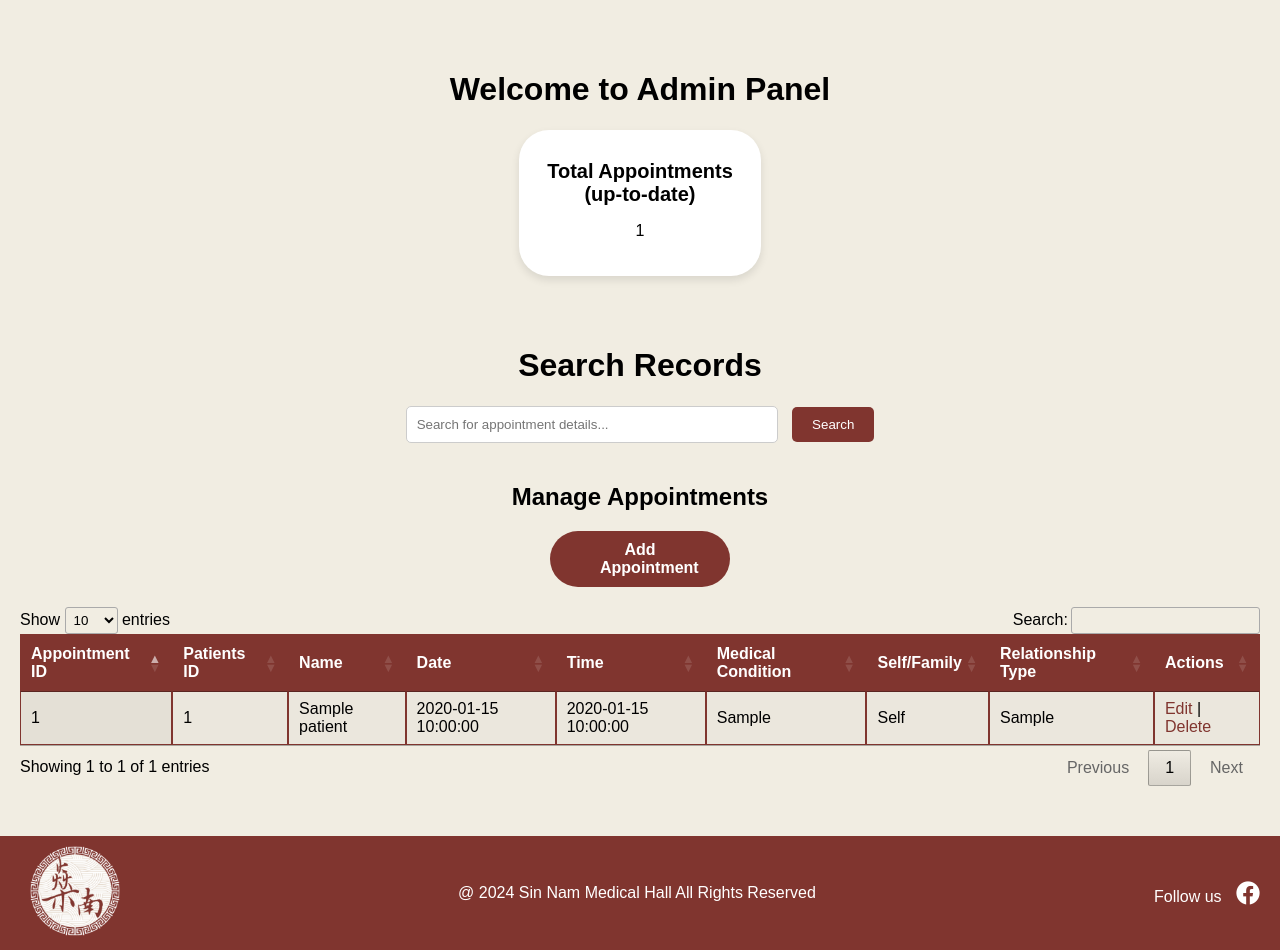
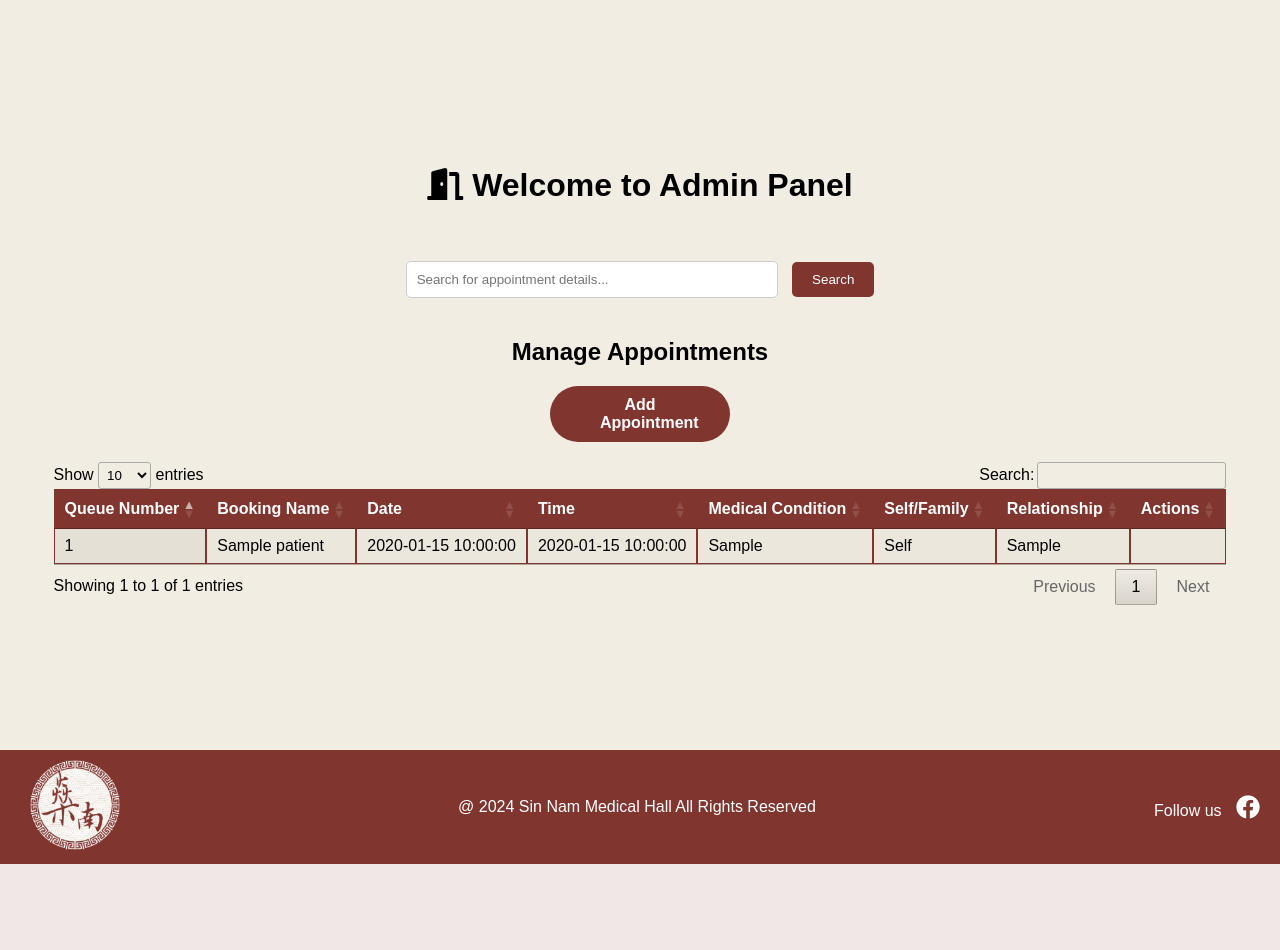
Before and after one commit to weih3ng/SINNAM_FYP, a PHP site: page /manageAppointments.php in a window 1280 px wide. Shown: the part 114-1064 px from the top of the page. After the commit the page ends 978 px from the top, so only its background shows below. Run offline with PHP 8.4, Linux system fonts and the light colour scheme; tables that the repository leaves empty or names only in its code hold one stand-in row (values such as "Sample post"); some libraries are stand-ins or nearby versions.

Commit message:
removed unnecessary elements, added day restriction, edited some things.

```diff
--- a/adminAddUser.php
+++ b/adminAddUser.php
@@ -163,7 +163,7 @@ if ($_SERVER['REQUEST_METHOD'] == 'POST' && isset($_POST['name'])) {
 
     <!-- Admin Panel Container -->
     <div class="admin-panel-container">
-        <h1>Add New User</h1>
+        <h1><i class="fas fa-user-plus"></i> Add New User</h1>
         <div class="form-container">
             <form action="AdminAddUser.php" method="POST">
                 <label for="name" class="required-label">Name:</label>
--- a/manageAppointments.php
+++ b/manageAppointments.php
@@ -80,12 +80,6 @@ $appointments_sql = "SELECT a.appointment_id, a.patients_id, a.doctor_id, a.date
         FROM appointments AS a
         INNER JOIN patients AS p ON a.patients_id = p.patients_id";
 $appointments_result = mysqli_query($link, $appointments_sql);
-
-// Count total appointments(statistics)
-$total_appointments_sql = "SELECT COUNT(*) as total_appointments FROM appointments";
-$total_appointments_result = mysqli_query($link, $total_appointments_sql);
-$total_appointments_row = mysqli_fetch_assoc($total_appointments_result);
-$total_appointments = $total_appointments_row['total_appointments'];
 ?>
 
 <!DOCTYPE html>
@@ -120,16 +114,16 @@ $total_appointments = $total_appointments_row['total_appointments'];
             display: flex;
             justify-content: space-around;
             width: 65%;
-            margin-bottom: 50px;
+            margin-bottom: 30px;
         }
 
         .stat-box {
             background-color: #ffffff;
-            padding: 20px;
+            padding: 15px;
             border-radius: 30px;
             box-shadow: 0 4px 8px rgba(0, 0, 0, 0.1);
             text-align: center;
-            width: 25%;
+            width: 40%;
         }
 
         .stat-box h3 {
@@ -282,6 +276,10 @@ $total_appointments = $total_appointments_row['total_appointments'];
         .button-container button:hover {
             background-color: #6b2c27;
         }
+
+        td a.edit-link {
+            color: green;
+        }
     </style>
 </head>
 <body>
@@ -296,8 +294,6 @@ $total_appointments = $total_appointments_row['total_appointments'];
         </div>
 
     <!-- Sign Up & Login Button -->
-
-
     <?php
     if (isset($_SESSION['username'])) {
     // Display 'Welcome, username'
@@ -318,17 +314,7 @@ if (isset($_SESSION['username'])) {
 
     <!-- Admin Panel Container -->
     <div class="admin-panel-container">
-        <h1>Welcome to Admin Panel</h1>
-        <div class="statistics-container">
-            <div class="stat-box">
-                <h3>Total Appointments (up-to-date)</h3>
-                <p><?php echo $total_appointments; ?></p>
-            </div>
-        </div>
-
-        <div class="record-links">
-            <h1>Search Records</h1>
-        </div>
+        <h1><i class="fas fa-door-open"></i> Welcome to Admin Panel</h1><br><br>
 
         <div class="search-container">
             <input type="text" id="searchInput" placeholder="Search for appointment details...">
@@ -343,39 +329,45 @@ if (isset($_SESSION['username'])) {
         <table id="appointmentsTable" class="display">
             <thead>
             <tr>
-                <th>Appointment ID</th>
-                <th>Patients ID</th>
-                <th>Name</th>
+                <th>Queue Number</th>
+                <th>Booking Name</th>
                 <th>Date</th>
                 <th>Time</th>
                 <th>Medical Condition</th>
                 <th>Self/Family</th>
-                <th>Relationship Type</th>
+                <th>Relationship</th>
                 <th>Actions</th>
             </tr>
             </thead>
             <tbody>
             <?php
+            // Fetch current date
+            $current_date = date("Y-m-d");
+
             if ($appointments_result && mysqli_num_rows($appointments_result) > 0) {
                 while($row = mysqli_fetch_assoc($appointments_result)) {
                     $is_for_self_display = $row['is_for_self'] == 1 ? "Self" : "Family";
                     echo "<tr>
                             <td>{$row['appointment_id']}</td>
-                            <td>{$row['patients_id']}</td>
                             <td>{$row['name']}</td>
                             <td>{$row['date']}</td>
                             <td>{$row['time']}</td>
                             <td>{$row['medical_condition']}</td>
                             <td>{$is_for_self_display}</td>
                             <td>{$row['relationship_type']}</td>
-                            <td>
-                                <a href='#' class='edit-link' data-id='{$row['appointment_id']}' data-patients_id='{$row['patients_id']}' data-name='{$row['name']}' data-date='{$row['date']}' data-time='{$row['time']}' data-medical_condition='{$row['medical_condition']}' data-is_for_self='{$row['is_for_self']}' data-relationship_type='{$row['relationship_type']}'>Edit</a> |
-                                <a href='manageAppointments.php?delete_id={$row['appointment_id']}'>Delete</a>
-                            </td>
+                            <td>";
+                            // Check if appointment date is in the past
+                            if ($row['date'] >= $current_date) {
+                                echo"<a href='#' class='edit-link' data-id='{$row['appointment_id']}' data-patients_id='{$row['patients_id']}' data-name='{$row['name']}' data-date='{$row['date']}' data-time='{$row['time']}' data-medical_condition='{$row['medical_condition']}' data-is_for_self='{$row['is_for_self']}' data-relationship_type='{$row['relationship_type']}'>Edit</a> |
+                                <a href='manageAppointments.php?delete_id={$row['appointment_id']}'>Delete</a>";
+                            } else {
+                                echo "";
+                            }
+                            echo "</td>
                                   </tr>";
                             }
                         } else {
-                echo "<tr><td colspan='9'>No appointments found</td></tr>";
+                echo "<tr><td colspan='8'>No appointments found</td></tr>";
             }
             ?>
             </tbody>
@@ -386,7 +378,7 @@ if (isset($_SESSION['username'])) {
         <h2>Edit Appointment</h2>
         <form action="manageAppointments.php" method="POST">
             <input type="hidden" id="edit_appointment_id" name="appointment_id">
-            <label for="edit_patients_id">Patients ID:</label>
+            <label for="edit_patients_id">Booking Name:</label>
             <select id="edit_patients_id" name="patients_id" required>
             <option value="">Select Patient</option>
             <?php foreach ($patients as $id => $name): ?>
@@ -444,29 +436,14 @@ if (isset($_SESSION['username'])) {
             $('#appointmentsTable').DataTable();
         });
 
-        //function for collapsible button leading to forms
-        document.querySelectorAll('.collapsible-button').forEach(button => {
-        //selects all elements that have the class, loop that iterates over each button with the class
-            button.addEventListener('click', () => { //adds a click event listener to each button
-                button.classList.toggle('active');
-                let content = button.nextElementSibling; //select collapsible content
-                if (content.style.display === "block") { //check if display property of the content is set to block
-                    content.style.display = "none"; // hide the content
-                } else {
-                    content.style.display = "block"; // make content visible
-                }
-            });
-        });
-
-        //function for search
         function searchTable() {
-        var input, filter, appointmentsTable, tr, td, i, j, txtValue;
+        var input, filters, table, tr, td, i, j, txtValue;
         input = document.getElementById("searchInput"); // get the search input element
-        filter = input.value.toLowerCase().split(" "); // get the search query and split it into an array of terms
-        appointmentsTable = document.getElementById("appointmentsTable"); // get appointments table by ID
+        filters = input.value.toLowerCase().split(" "); // get the search query and split it into an array of terms
+        table = document.getElementById("appointmentsTable"); // get the table by ID
 
         // Search appointments table
-        tr = appointmentsTable.getElementsByTagName("tr"); // get all the tr elements in appointment table
+        tr = table.getElementsByTagName("tr"); // get all the tr elements in the table
         for (i = 1; i < tr.length; i++) {  // start from 1 to skip the header row
             tr[i].style.display = "none"; // hide the row by default
             var matches = 0; // counter for matching criteria
@@ -477,16 +454,16 @@ if (isset($_SESSION['username'])) {
                 if (td[j]) { // if the cell exists
                     txtValue = td[j].textContent || td[j].innerText; // get the text content of the cell
                     // check if the cell text contains any of the search terms
-                    for (var k = 0; k < filter.length; k++) {
-                        if (txtValue.toLowerCase().indexOf(filter[k]) > -1) {
+                    for (var k = 0; k < filters.length; k++) {
+                        if (txtValue.toLowerCase().indexOf(filters[k]) > -1) {
                             matches++;
                             break; // move to the next cell if a match is found
                         }
                     }
                 }
             }
-            // show the row if it matches both search criteria
-            if (matches >= filter.length) {
+            // show the row if it matches all search criteria
+            if (matches >= filters.length) {
                 tr[i].style.display = "";
             }
         }
@@ -524,6 +501,15 @@ if (isset($_SESSION['username'])) {
                 document.getElementById('editAppointmentForm').style.display = 'block';
             });
         });
+
+        // Disable Sundays and Mondays in the date picker
+        document.getElementById('edit_date').addEventListener('input', function(e) {
+            var day = new Date(this.value).getUTCDay();
+            if (day === 0 || day === 1) {
+                alert('Booking on Sunday and Monday is not allowed. Please select another date.');
+                this.value = '';
+            }
+        });
     </script>
 </body>
 </html>
```
Also changed, not shown: adminAddAppointment.php (+22 -7 lines), manageUsers.php (+10 -4 lines). Lines whose indentation alone changed are shown as unchanged.
